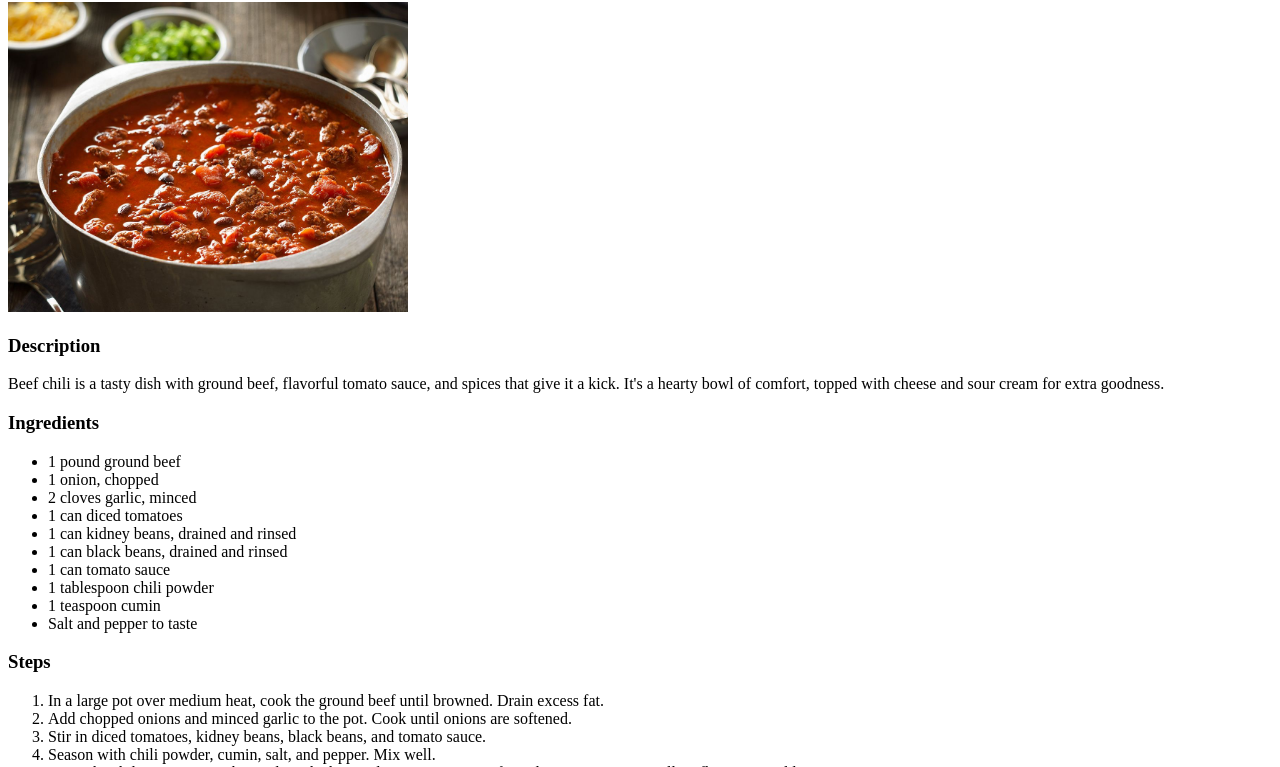
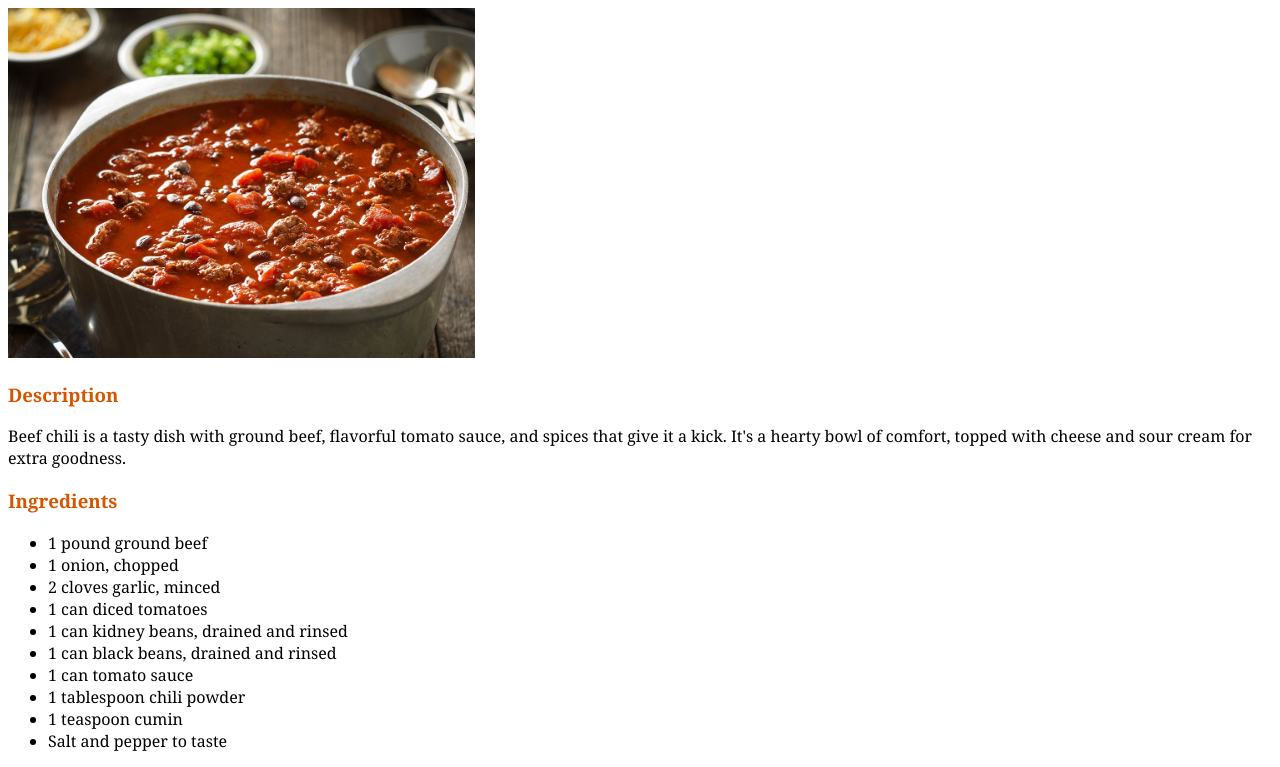
Before and after one commit to cj-cortes/odin-recipes, a plain HTML site: page recipes/beefchili.html in a window 1280 px wide. Shown: the part 78-845 px from the top of the page. Drawn offline with Linux system fonts and the light colour scheme.

Commit message:
Style the page

```diff
--- a/recipes/beefchili.html
+++ b/recipes/beefchili.html
@@ -4,12 +4,13 @@
     <head>
         <meta charset="utf-8">
         <title>Beef Chili</title>
+        <link rel="stylesheet" href="../style.css">
     </head>
 
 
     <body>
         <h1>Beef Chili</h1>
-            <img src="../images/beef-chili-pic.jpg" alt="Beef Chili photo" height="310" width="400">
+            <img class="img-sizing-1" src="../images/beef-chili-pic.jpg" alt="Beef Chili photo">
 
         <h3>Description</h3>
             <p>Beef chili is a tasty dish with ground beef, flavorful tomato sauce, and spices that give it a kick. It's a hearty bowl of comfort, topped with cheese and sour cream for extra goodness.</p>
```
Also changed, not shown: recipes/friedtofu.html (+2 -1 lines), recipes/jesandwich.html (+2 -1 lines).
